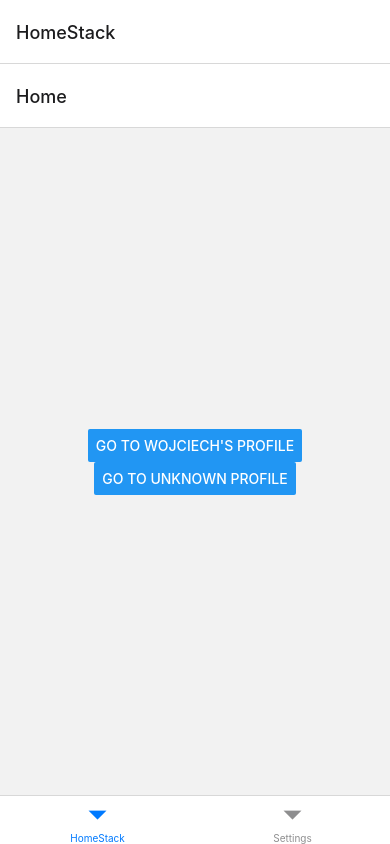
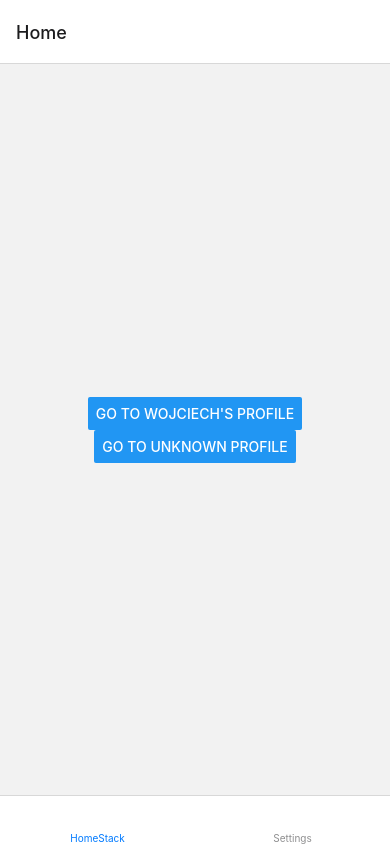
Before and after one commit to react-navigation/deep-linking-example, a React Native app: screen / in a window 390 px wide. Built offline with nearby package versions, Linux system fonts and the light colour scheme; what expo-linking would draw is missing.

Commit message:
rewrote App component using react-navigation@6 syntax

```diff
--- a/App.tsx
+++ b/App.tsx
@@ -1,12 +1,33 @@
-import React from "react";
+import React, { useMemo } from "react";
 import { View, Text, Button } from "react-native";
-import { NavigationContainer, LinkingOptions, useLinkTo } from "@react-navigation/native";
-import { createStackNavigator } from "@react-navigation/stack";
+import {
+  NavigationContainer,
+  LinkingOptions,
+  useLinkTo,
+  NavigatorScreenParams,
+} from "@react-navigation/native";
+import {
+  createStackNavigator,
+  StackScreenProps,
+} from "@react-navigation/stack";
 import { createBottomTabNavigator } from "@react-navigation/bottom-tabs";
 import * as Linking from "expo-linking";
 
+type RootStackParamList = {
+  HomeStack: NavigatorScreenParams<HomeStackParamList>;
+  Settings: undefined;
+};
+
+type HomeStackParamList = {
+  Home: undefined;
+  Profile: {
+    id: string;
+    age?: number;
+  };
+};
+
 const prefix = Linking.makeUrl("/");
-const linking: LinkingOptions = {
+const linking: LinkingOptions<RootStackParamList> = {
   prefixes: [prefix],
   config: {
     screens: {
@@ -18,11 +39,11 @@ const linking: LinkingOptions = {
           Profile: {
             path: "user/:id/:age",
             parse: {
-              id: id => `there, ${id}`,
+              id: (id) => `there, ${id}`,
               age: Number,
             },
             stringify: {
-              id: id => id.replace("there, ", ""),
+              id: (id) => id.replace("there, ", ""),
             },
           },
         },
@@ -32,8 +53,10 @@ const linking: LinkingOptions = {
   },
 };
 
-function Home({ navigation }) {
+type HomeProps = StackScreenProps<HomeStackParamList, "Home">;
+const Home: React.FC<HomeProps> = ({ navigation }) => {
   const linkTo = useLinkTo();
+
   return (
     <View style={{ flex: 1, justifyContent: "center", alignItems: "center" }}>
       <Button
@@ -46,9 +69,10 @@ function Home({ navigation }) {
       />
     </View>
   );
-}
+};
 
-function Profile({ route }) {
+type ProfileProps = StackScreenProps<HomeStackParamList, "Profile">;
+const Profile: React.FC<ProfileProps> = ({ route }) => {
   return (
     <View style={{ flex: 1, justifyContent: "center", alignItems: "center" }}>
       <Text>Hello {route.params?.id || "Unknown"}!</Text>
@@ -58,18 +82,20 @@ function Profile({ route }) {
       </Text>
     </View>
   );
-}
+};
 
-function Settings() {
+type SettingsProps = StackScreenProps<RootStackParamList, "Settings">;
+const Settings: React.FC<SettingsProps> = () => {
   return (
     <View style={{ flex: 1, justifyContent: "center", alignItems: "center" }}>
       <Text>This is the Settings Page.</Text>
     </View>
   );
-}
+};
 
-const HomeStack = () => {
-  const MyStack = createStackNavigator();
+type HomeStackProps = StackScreenProps<RootStackParamList, "HomeStack">;
+const HomeStack: React.FC<HomeStackProps> = () => {
+  const MyStack = createStackNavigator<HomeStackParamList>();
 
   return (
     <MyStack.Navigator>
@@ -78,12 +104,21 @@ const HomeStack = () => {
     </MyStack.Navigator>
   );
 };
-const MyTabs = createBottomTabNavigator();
 
 export default function App() {
+  const MyTabs = createBottomTabNavigator<RootStackParamList>();
+
+  const screenOptions = useMemo(
+    () => ({
+      headerShown: false,
+      tabBarIcon: () => null,
+    }),
+    []
+  );
+
   return (
     <NavigationContainer linking={linking}>
-      <MyTabs.Navigator>
+      <MyTabs.Navigator screenOptions={screenOptions}>
         <MyTabs.Screen name="HomeStack" component={HomeStack} />
         <MyTabs.Screen name="Settings" component={Settings} />
       </MyTabs.Navigator>
```
